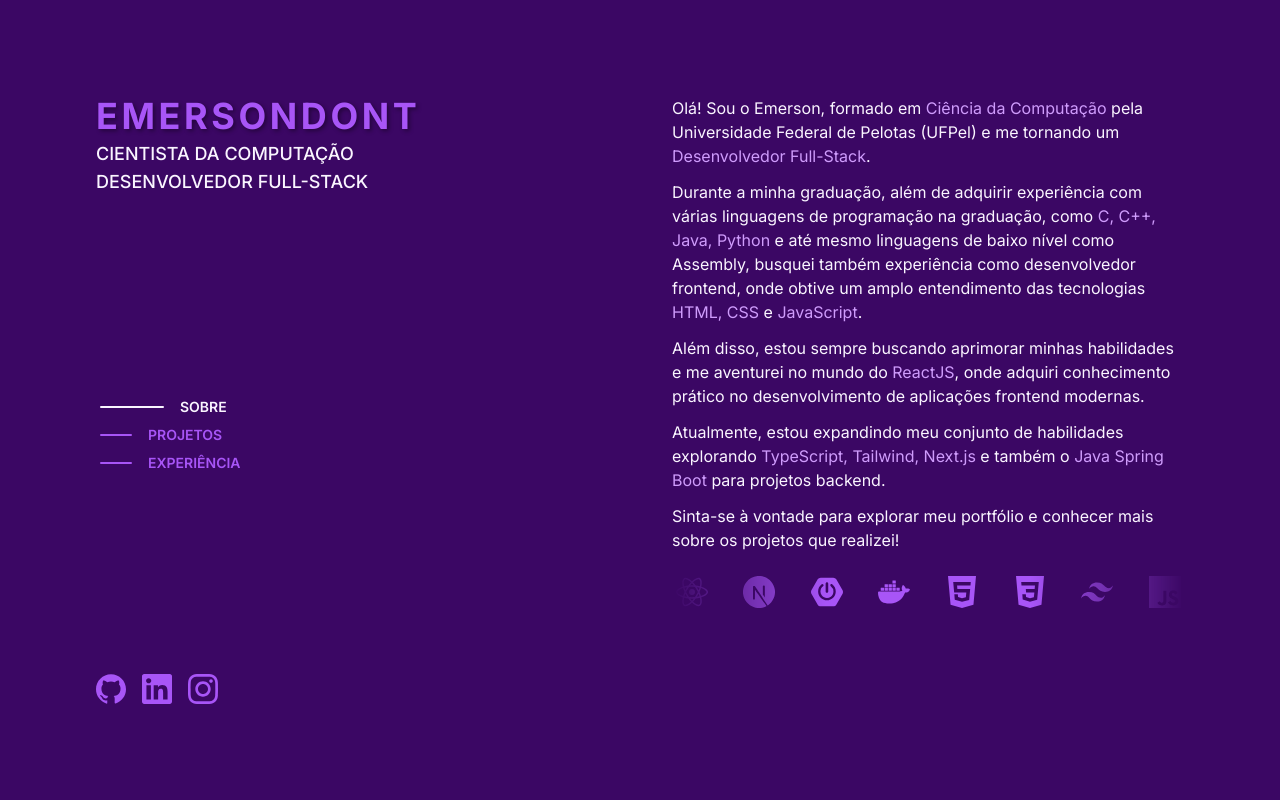
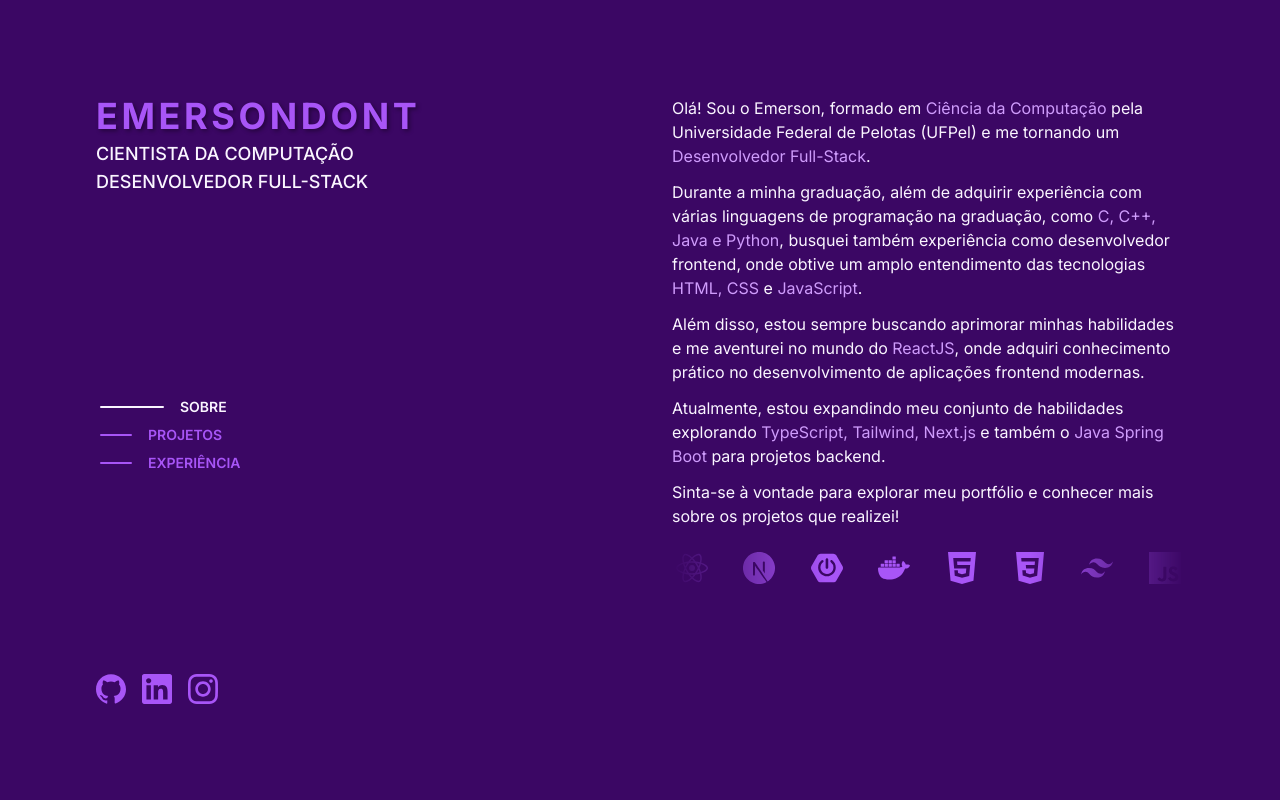
Before and after one commit to emersondont/portfolio, a Next.js app: page / in a window 1280 px wide. Shown: the top 800 px of the page. Built offline with nearby package versions, Linux system fonts and the light colour scheme; no server answers.

Commit message:
refactor: Update about section with ReactJS experience

```diff
--- a/src/components/sections/about.tsx
+++ b/src/components/sections/about.tsx
@@ -30,9 +30,8 @@ export default function About(props: Props) {
 				</p>
 				<p>
 					Durante a minha graduação, além de adquirir experiência com várias linguagens de programação na graduação,
-					como <span className='text-tertiary'>C, C++, Java, Python</span> e até mesmo linguagens de baixo nível
-					como Assembly, busquei também experiência como desenvolvedor frontend, onde obtive um amplo entendimento
-					das tecnologias <span className='text-tertiary'>HTML, CSS</span> e <span className='text-tertiary'>JavaScript</span>.
+					como <span className='text-tertiary'>C, C++, Java e Python</span>, busquei também experiência como desenvolvedor frontend,
+					 onde obtive um amplo entendimento das tecnologias <span className='text-tertiary'>HTML, CSS</span> e <span className='text-tertiary'>JavaScript</span>.
 				</p>
 				<p>
 					Além disso, estou sempre buscando aprimorar minhas habilidades e me aventurei no mundo do <span className='text-tertiary'>ReactJS</span>,
--- a/src/styles/globals.css
+++ b/src/styles/globals.css
@@ -10,11 +10,16 @@ html {
   scroll-behavior: smooth;
 }
 
+p {
+  font-display: swap
+}
+
 body {
   color: #E2E8F0;
   font-family: 'Inter', sans-serif;
   background-color: #3b0764;
-  -webkit-tap-highlight-color:  rgba(255, 255, 255, 0); /* mobile */
+  -webkit-tap-highlight-color: rgba(255, 255, 255, 0);
+  /* mobile */
 }
 
 body:has(dialog[open]) {
```
